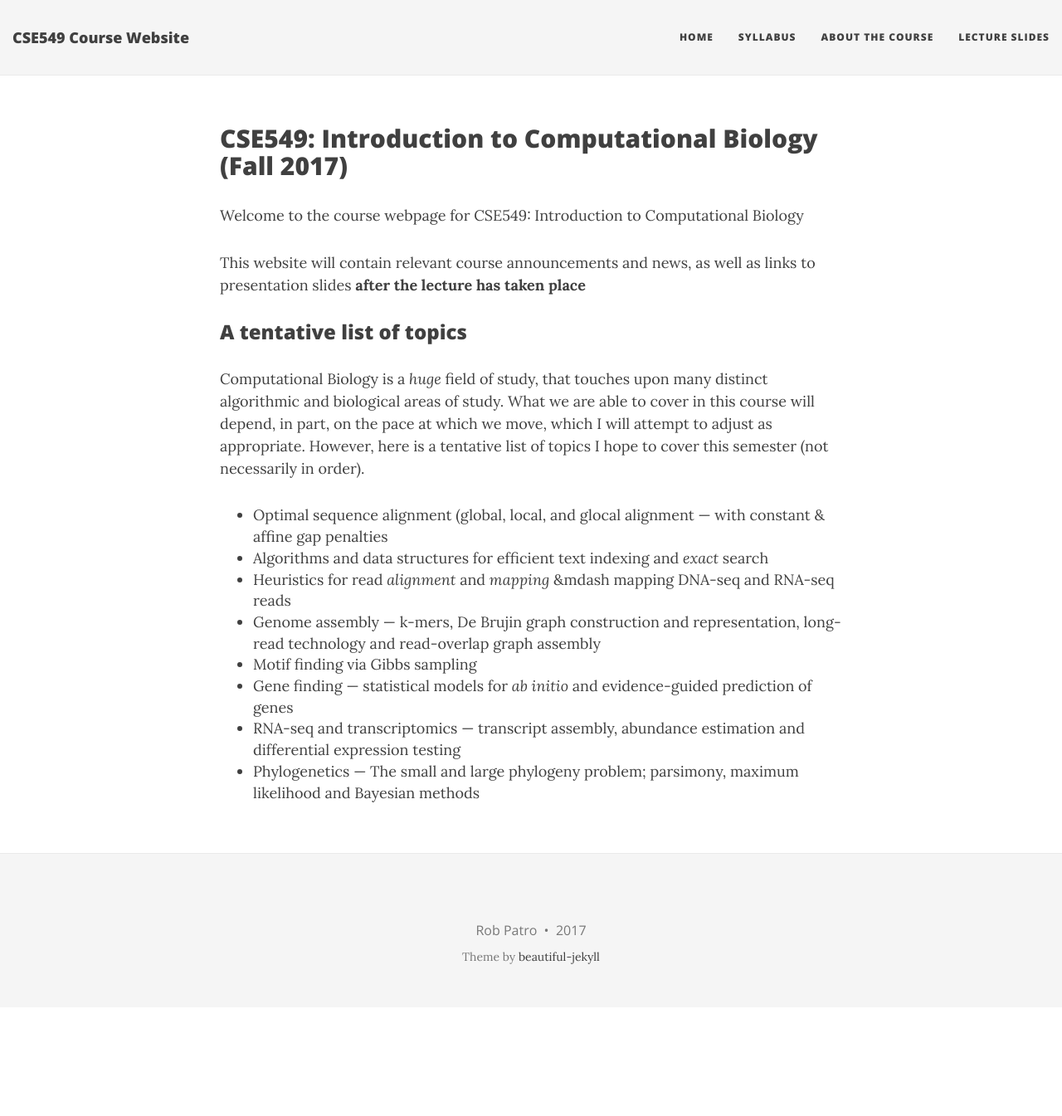
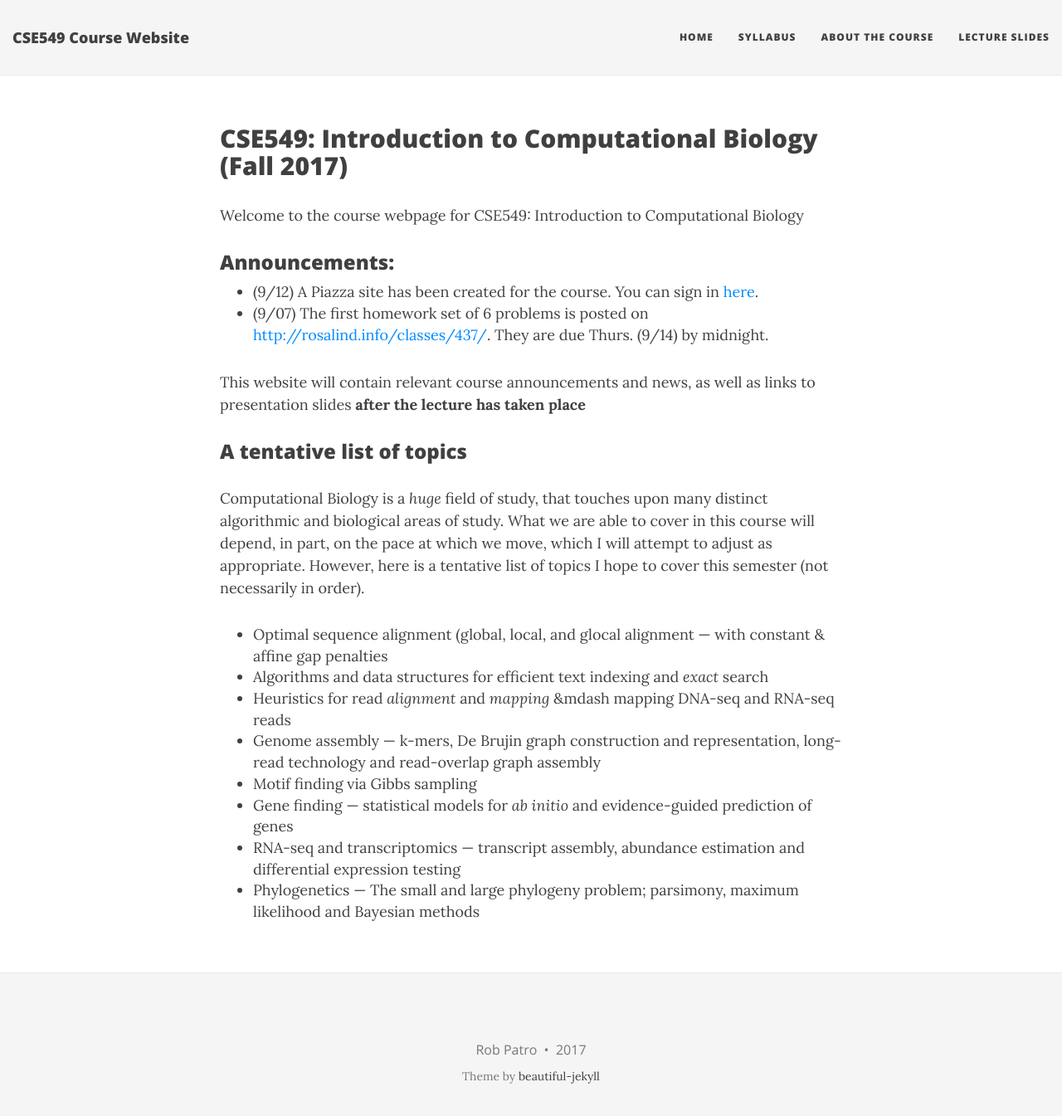
Before and after one commit to rob-p/CSE549F17, a Jekyll site: the page built from index.html, in a window 1280 px wide and 1358 px high. Shown: the top 1345 px of the window at 83% size. Built offline with Jekyll 4.4.1, drawn with Linux system fonts in a browser that asks for light colours; nearby versions of some CDN libraries; the list of posts is cut into pages by our own code.

```diff
--- a/index.html
+++ b/index.html
@@ -7,6 +7,12 @@ published: true
 <h2>CSE549: Introduction to Computational Biology (Fall 2017)</h2>
 
 <p>Welcome to the course webpage for CSE549: Introduction to Computational Biology</p>
+
+<h3>Announcements:</h3>
+<ul>
+    <li> (9/12) A Piazza site has been created for the course.  You can sign in <a href="piazza.com/stonybrook/fall2017/cse549">here</a>. </li>
+    <li> (9/07) The first homework set of 6 problems is posted on <a href="Project Rosalind">http://rosalind.info/classes/437/</a>. They are due Thurs. (9/14) by midnight.</li>
+</ul>
 
 <p>This website will contain relevant course announcements and news, as well as links to presentation slides <b>after the lecture has taken place</b></p>
 
```
Also changed, not shown: lectures.md (+2 -0 lines), 1 other file.
